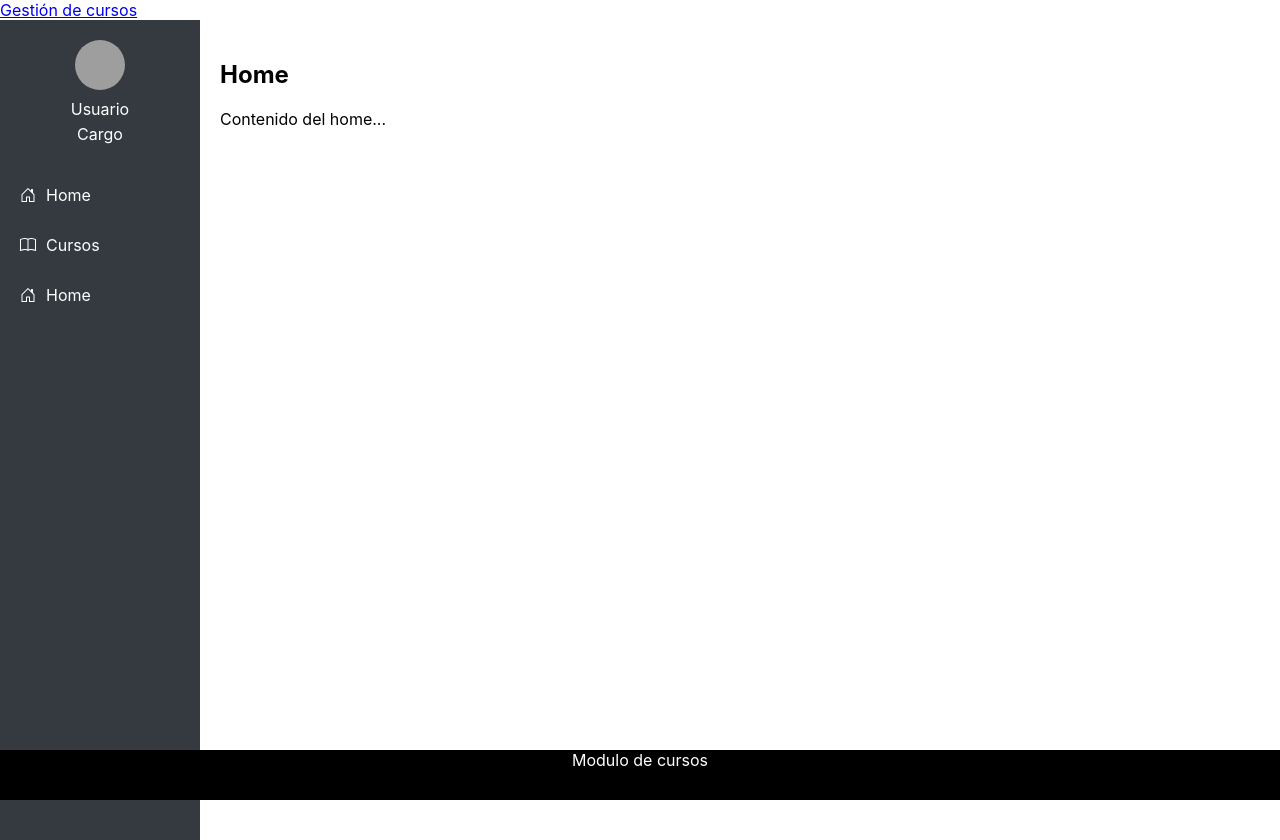
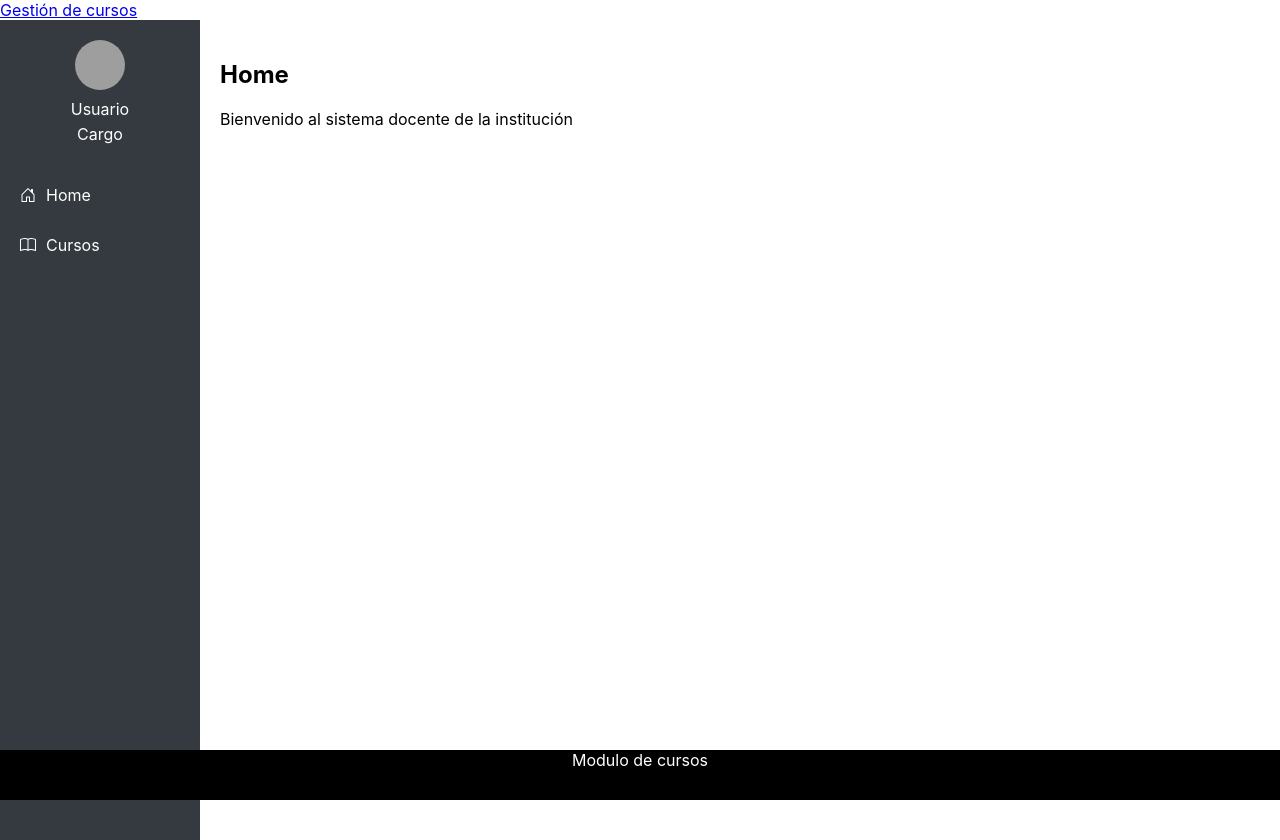
Before and after one commit to emersonHO/SpringBootReact, a React (Create React App) app in the folder modulo-cursos-frontend/: page / in a window 1280 px wide. Built offline with nearby package versions, Linux system fonts and the light colour scheme; grey boxes are pictures that could not be loaded; the HTML template or start-up script is replaced by a standard one.

Commit message:
Actualizando front

```diff
--- a/modulo-cursos-frontend/src/components/HeaderComponent.js
+++ b/modulo-cursos-frontend/src/components/HeaderComponent.js
@@ -6,7 +6,7 @@ export const HeaderComponent = () => {
             <header>
                 <nav className="navbar navbar-expand-md navbar-dark bg-dark">
                     <div>
-                        <a href="/" className="navbar-brand">Gestión de cursos</a>
+                        <a href="/" className="navbar-brand">Gestión de cursos </a>
                     </div>
                 </nav>
             </header>
--- a/modulo-cursos-frontend/src/components/HomeComponent.js
+++ b/modulo-cursos-frontend/src/components/HomeComponent.js
@@ -4,7 +4,7 @@ const HomeComponent = () => {
     return (
         <div>
             <h2>Home</h2>
-            <p>Contenido del home...</p>
+            <p>Bienvenido al sistema docente de la institución</p>
         </div>
     );
 };
--- a/modulo-cursos-frontend/src/components/SidebarComponent.js
+++ b/modulo-cursos-frontend/src/components/SidebarComponent.js
@@ -41,9 +41,6 @@ const SidebarComponent = () => {
                         </ul>
                     )}
                 </li>
-                <li>
-                    <Link to="/"><BsHouseDoor /> Home</Link>
-                </li>
             </ul>
         </div>
     );
--- a/modulo-cursos-frontend/src/styles/CalendarioComponent.css
+++ b/modulo-cursos-frontend/src/styles/CalendarioComponent.css
@@ -39,6 +39,8 @@ button {
   margin: 10px 0;
   border-radius: 5px;
   background-color: #f9f9f9;
+  width: 300px; /* Ajusta el ancho según tus necesidades */
+  height: 250px; /* Ajusta la altura según tus necesidades */
 }
 
 .curso-card h2 {
--- a/modulo-cursos-frontend/src/styles/SidebarComponent.css
+++ b/modulo-cursos-frontend/src/styles/SidebarComponent.css
@@ -1,6 +1,6 @@
 .sidebar {
     width: 200px;
-    height: 100vh;
+    min-height: 100vh;
     background-color: #343a40;
     color: white;
     display: flex;
```
Also changed, not shown: 16 other files (tests, documents, lock files or other folders).
